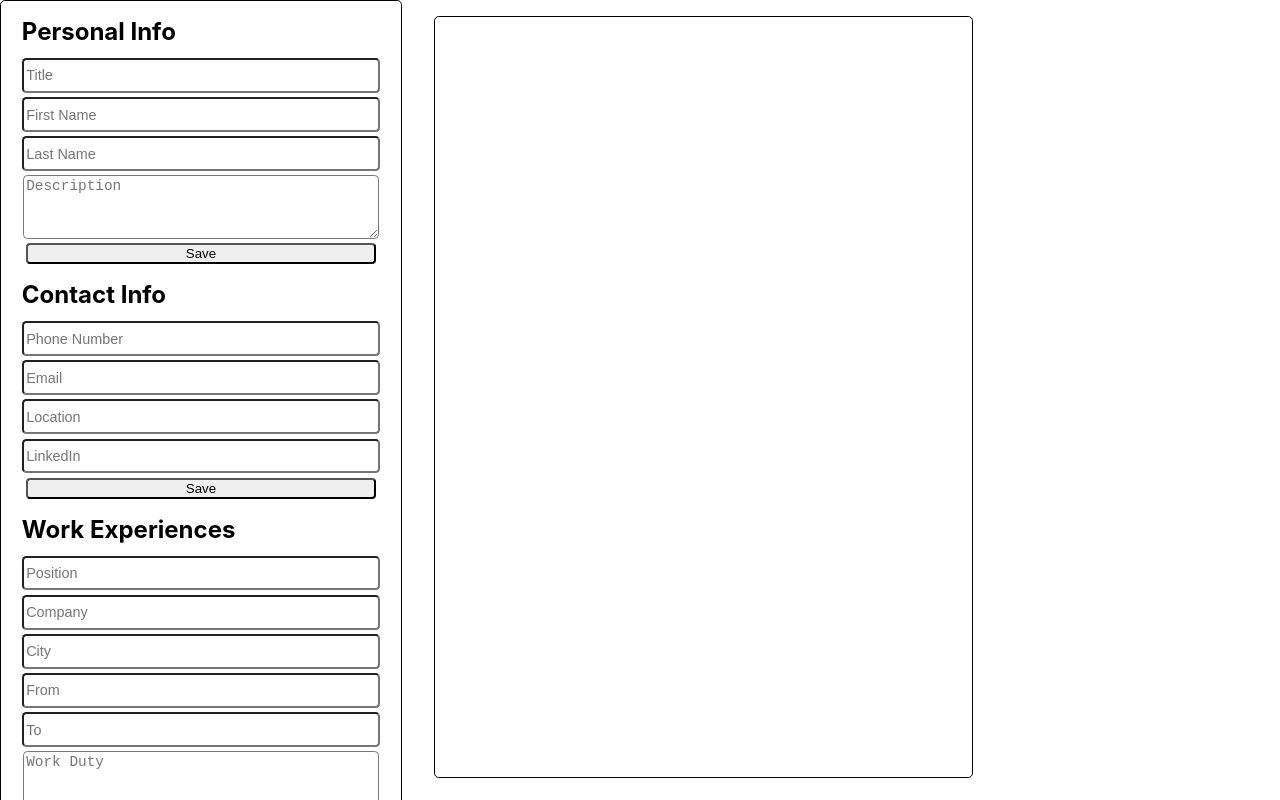
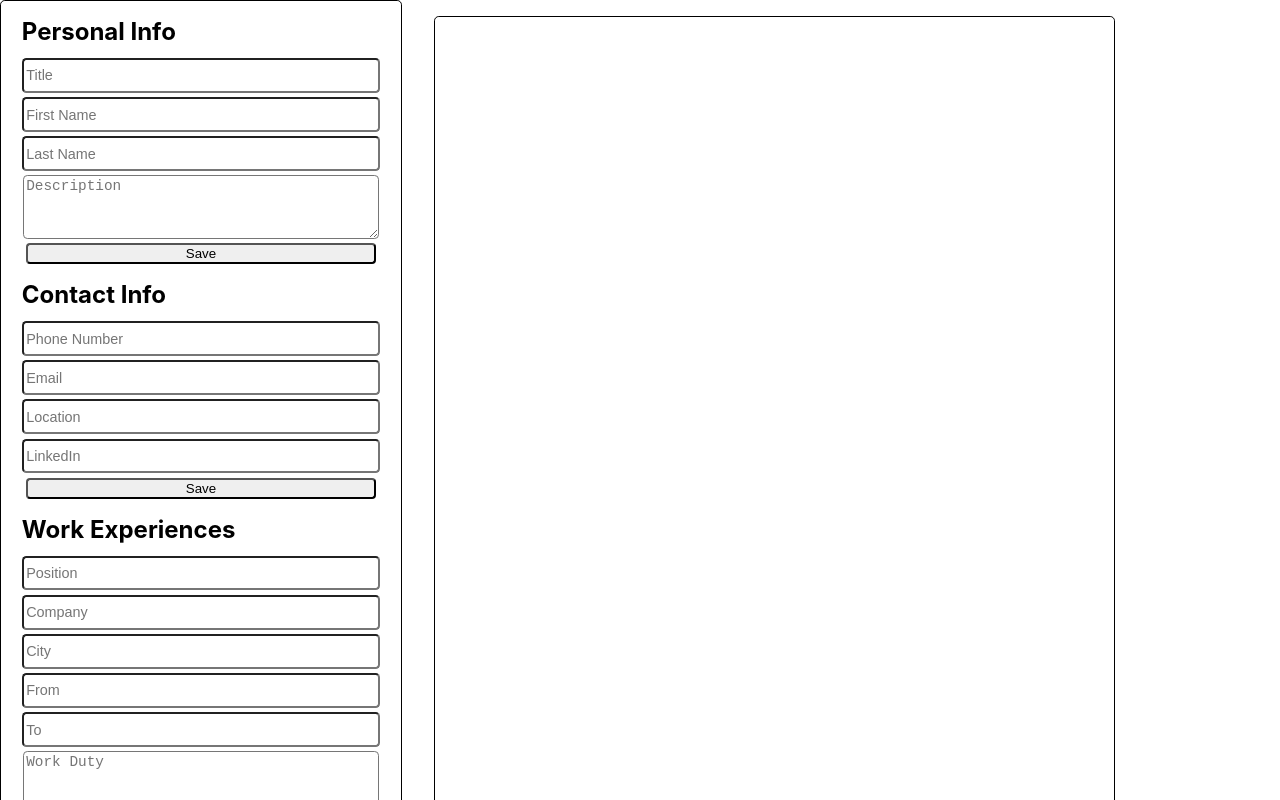
Before and after one commit to G-Cioni/cv-creator, a React (Create React App) app: page / in a window 1280 px wide. Shown: the top 800 px of the page. Built offline with nearby package versions, Linux system fonts and the light colour scheme.

Commit message:
Added calc to determine where cv is split

```diff
--- a/src/styles/App.css
+++ b/src/styles/App.css
@@ -1,6 +1,10 @@
 :root {
   --border-radius: 0.3em;
-  --cv-height: 95vh;
+  --cv-height: 60em;
+  /*  Can set % of --cv-left-side with decimals */
+  --cv-left-side: calc(var(--cv-width) * 0.6);
+  /*  Right side is calculated automatically when --cv-left-side is set */
+  --cv-right-side: calc(var(--cv-width) - var(--cv-left-side));
   --cv-width: calc(var(--cv-height) / 1.4142); /* A4 paper aspect ratio*/
   --secondary-bg-color-1: #353535;
   --secondary-bg-color-2: #60afff;
@@ -87,6 +91,7 @@ button {
 #personalContact {
   grid-area: personalContact;
   display: flex;
+  width: 100%;
 }
 
 #workEducation {
@@ -104,14 +109,13 @@ button {
 /* Cards */
 
 .contactCard {
+  border-color: var(--secondary-bg-color-2);
   border-left-style: solid;
-  border-color: var(--secondary-bg-color-2);
   height: max-content;
-  width: minmax(1em, 10em);
   margin-left: auto;
+  width: var(--cv-right-side);
 }
 
 span {
   display: block;
-  background-color: red;
 }
```
